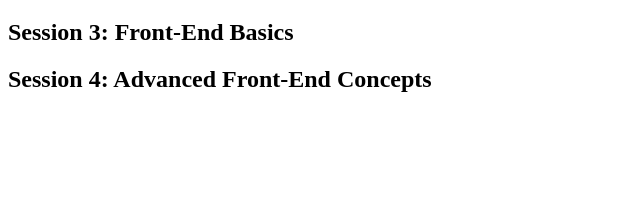
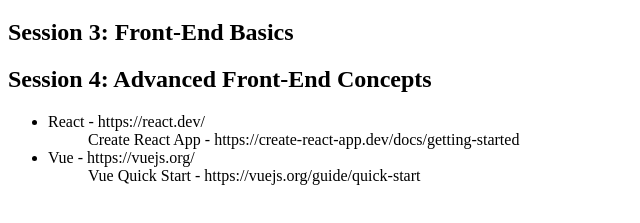
Before and after one commit to derrickmstrong/Mentorship, a plain HTML site: page week-2/Notes.html in a window 1280 px wide. Shown: the part 61-284 px from the top of the page, without its empty margins (0-640 px from the left). Drawn offline with Linux system fonts and the light colour scheme.

Commit message:
Update week 2 Notes.html with additional resources for React and Vue

```diff
--- a/week-2/Notes.html
+++ b/week-2/Notes.html
@@ -24,11 +24,12 @@
     <!-- <p>
       In this session, we learned about
     </p>
+    -->
     <ul>
-        <li>Project Planning</li>
-        <li>Version Control</li>
-        <li>Find tutorials on: Git Branching, Git Merging, Git Commiting</li>
-        <li>Git & GitHub</li>
-    </ul> -->
+        <li>React - https://react.dev/</li>
+        <ul>Create React App - https://create-react-app.dev/docs/getting-started</ul>
+        <li>Vue - https://vuejs.org/</li>
+        <ul>Vue Quick Start - https://vuejs.org/guide/quick-start</ul>
+    </ul>
   </body>
 </html>
```
